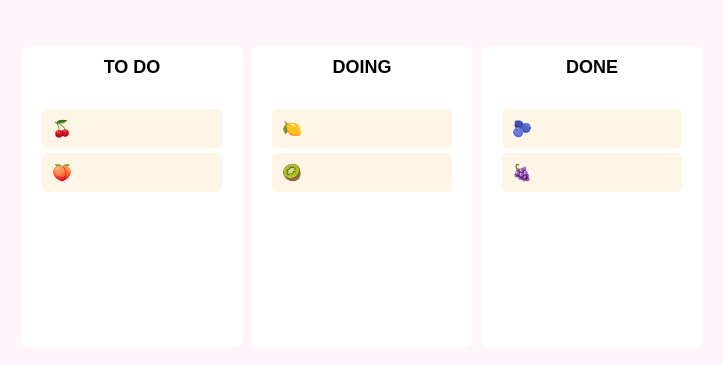
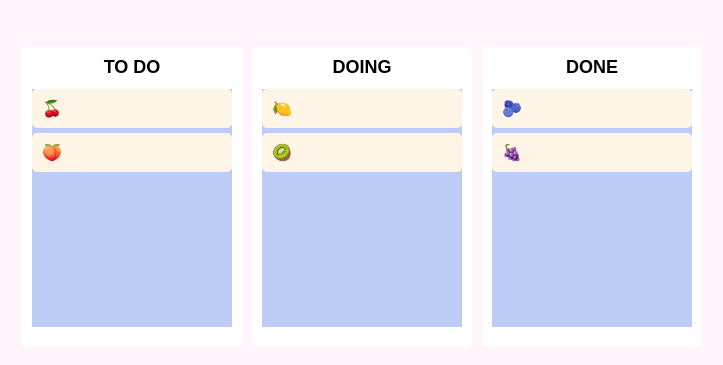
Before and after one commit to yoohaaeun/Yoorello, a React (Create React App) app: page / in a window 1280 px wide. Shown: the part 203-568 px from the top of the page, without its empty margins (278-1001 px from the left). Built offline with nearby package versions, Linux system fonts and the light colour scheme.

Commit message:
드래그 앤 드롭으로 보드 이동 시 background-color 변경 기능 추가

```diff
--- a/src/Components/Board.tsx
+++ b/src/Components/Board.tsx
@@ -7,10 +7,11 @@ const Wrapper = styled.div`
   display: flex;
   flex-direction: column;
   width: 300px;
+  min-height: 300px;
+  padding: 20px 10px;
   padding-top: 10px;
   background-color: ${(props) => props.theme.boardColor};
   border-radius: 5px;
-  min-height: 300px;
 `;
 
 const Title = styled.h2`
@@ -20,10 +21,20 @@ const Title = styled.h2`
   font-size: 18px;
 `;
 
-const Area = styled.div`
+interface IAreaProps {
+  $isDraggingOver: boolean;
+  $isDraggingFromThis: boolean;
+}
+
+const Area = styled.div<IAreaProps>`
   flex-grow: 1;
-  padding: 20px 20px 20px 20px;
-  border-radius: 0 0 5px 5px;
+  background-color: ${(props) =>
+    props.$isDraggingOver
+      ? '#E8F1D9'
+      : props.$isDraggingFromThis
+      ? '#f1d9ea'
+      : '#bdccf6'};
+  transition: background-color 0.3s ease-in-out;
 `;
 
 interface IBoardProps {
@@ -36,8 +47,13 @@ export default function Board({ boardId, toDos }: IBoardProps) {
     <Wrapper>
       <Title>{boardId}</Title>
       <Droppable droppableId={boardId}>
-        {(provided) => (
-          <Area ref={provided.innerRef} {...provided.droppableProps}>
+        {(provided, snapshot) => (
+          <Area
+            $isDraggingOver={snapshot.isDraggingOver}
+            $isDraggingFromThis={Boolean(snapshot.draggingFromThisWith)}
+            ref={provided.innerRef}
+            {...provided.droppableProps}
+          >
             {toDos.map((toDo, index) => (
               <DragabbleCard key={toDo} index={index} toDo={toDo} />
             ))}
```
